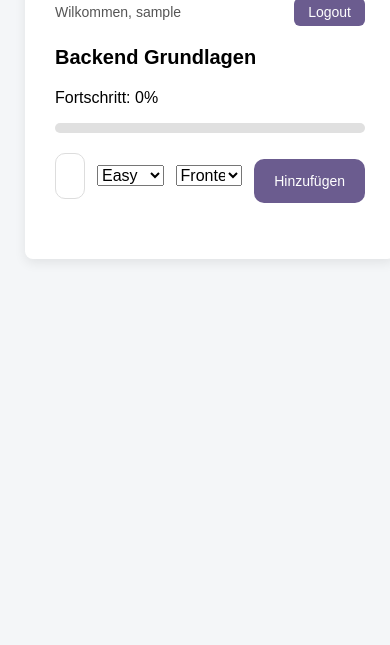
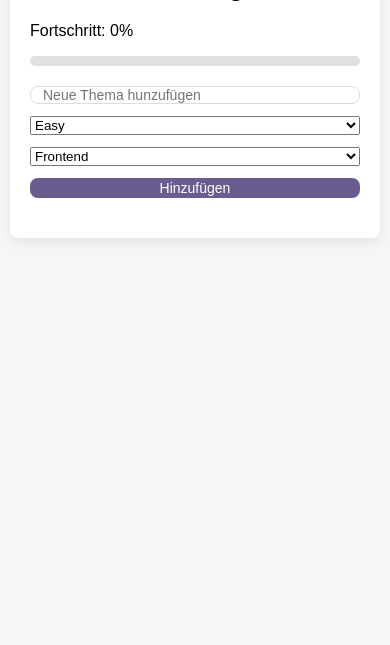
Before and after one commit to mariia-ae/PixieLern-it-tracker, a plain HTML site: page frontend_PL/dashboard.html in a window 390 px wide. Shown: the part 199-844 px from the top of the page. Drawn offline with Linux system fonts and the light colour scheme; no server answers; sample sign-in values are in the browser's storage.

Commit message:
fix mobile

```diff
--- a/frontend_PL/css/style.css
+++ b/frontend_PL/css/style.css
@@ -30,7 +30,7 @@ body {
     background-color: #6b5c8f;
     color: white;
     border: none;
-    padding: 6px 14px;
+    padding: 2px 14px;
     border-radius: 6px;
     cursor: pointer;
     transition: 0.2s ease;
@@ -145,9 +145,9 @@ body {
 }
 #newTopicInput {
     flex: 1;
-    height: 44px;
-    padding:  0 14px;
-    border-radius: 10px;
+    height: 20px;
+    padding:  0 12px;
+    border-radius: 8px;
     border: 1px solid #ddd;
     font-size: 14px;
 }
@@ -155,12 +155,13 @@ body {
     background-color: var(--primary-color);
     color: white;
     border: none;
-    padding: 0px 20px;
-    height: 44px;
+    height: 20px;
+    padding: 0 12px;
     border: none;
-    border-radius: 10px;
+    border-radius: 8px;
     cursor: pointer;
     font-size: 14px;
+    white-space: nowrap;
 }
 #addTopicBtn:hover {
     opacity: 0.9;
@@ -189,7 +190,7 @@ body {
 .topic-difficulty {
     margin-left: 10px;
     font-size: 12px;
-    padding: 3px 8px;
+    padding: 0px 8px;
     border-radius: 10px;
     color:white;
     font-weight: 500;
@@ -212,6 +213,7 @@ body {
     color: #444;
     font-weight: 500;
 }
+
 #result {
     margin-top: 10px;
     font-size: 14px;
@@ -242,45 +244,34 @@ body {
 }
 
 @media (max-width: 768px){
-    body {
-        padding: 10px;
+    .container {
+        margin: 20px auto;
+        padding: 0 10px;
     }
-    .container{
-        width: 100%;
-        padding: 15px;
+    .dashboard-card {
+        padding: 20px;
     }
-    h1, h2 {
-        font-size: 20px;
+    .dashboard-header {
+        flex-direction: column;
+        align-items: flex-start;
+        gap: 10px;
     }
-    input, select {
-        width: 100%;
-        margin-bottom: 10px;
-        font-size: 16px;
+    .logout-btn {
+        align-self: flex-end;
     }
-    button {
-        width: 100%;
-        font-size: 16px;
-        padding: 10px;
+    .add-topic-section{
+        flex-direction: column;
+        align-items: stretch;
     }
-    .topics-section{
+    #addTopicBtn {
         width: 100%;
     }
-    .topics-item {
+    .topic-item {
         flex-direction: column;
         align-items: flex-start;
-        gap: 5px;
+        gap: 6px;
     }
-    .topic-actions {
-        width: 100%;
-        display: flex;
-        justify-content: space-between;
-    }
-    .logout-btn {
-        width: auto;
-        font-size: 14px;
-    }
-    .add-topic-form {
-        display: flex;
-        flex-direction: column;
+    h1 {
+        font-size: 22px;
     }
 }
```
